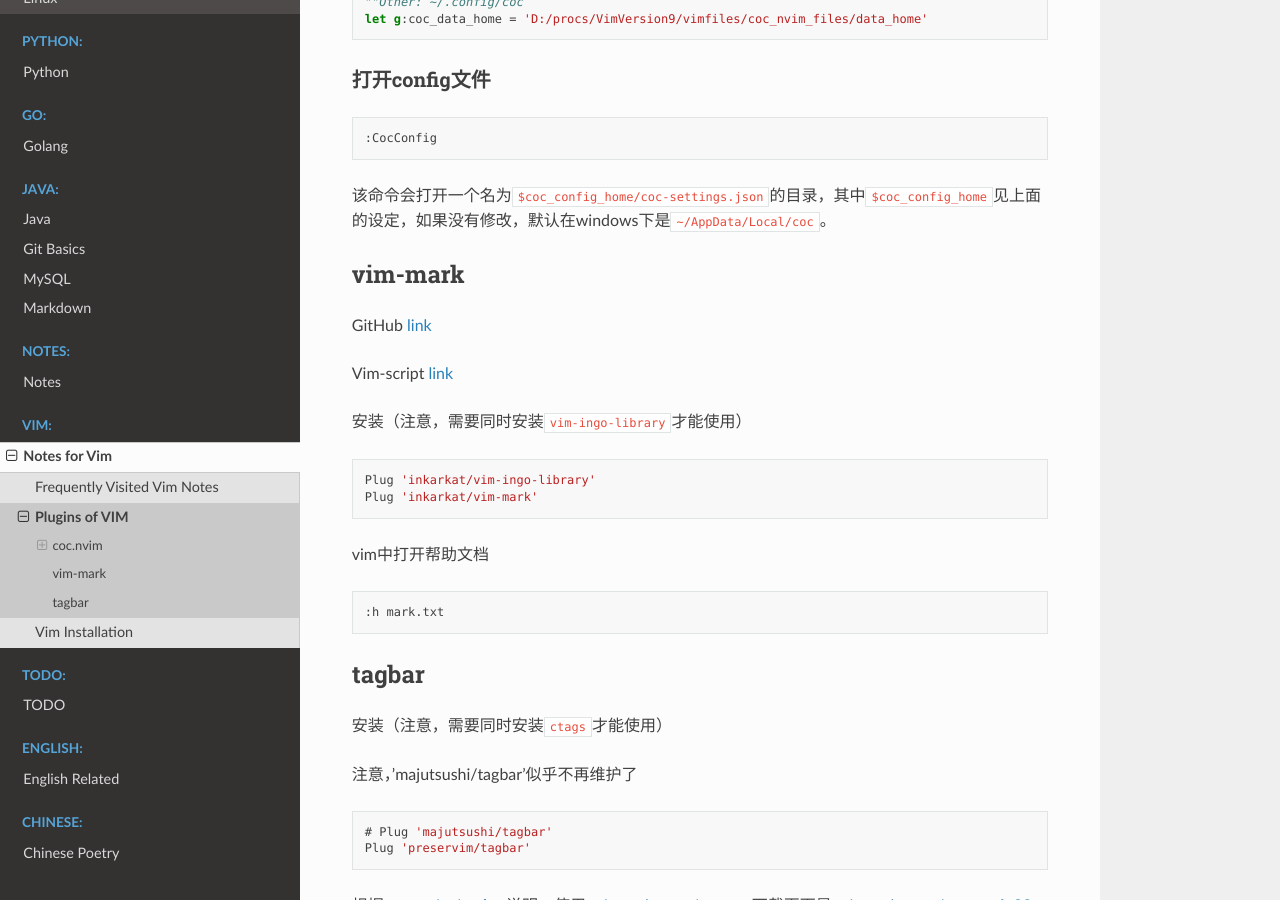
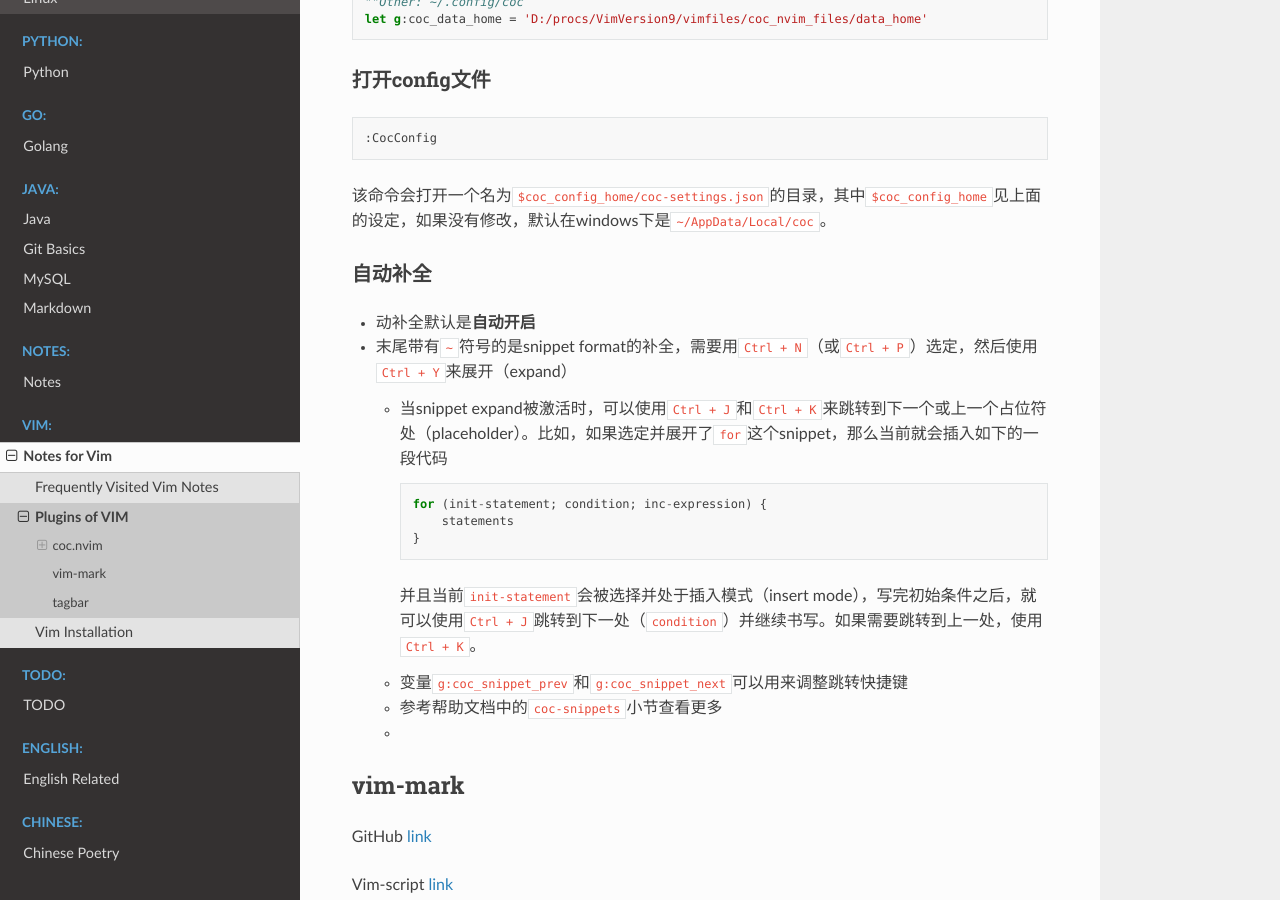
Before and after one commit to Pyrad/pyradnotes, a Sphinx documentation site: the page built from source/Vim/vim_plugin.md, in a window 1280 px wide and 900 px high, scrolled down 705 px. Built offline with Sphinx 7.4.7 and the Read the Docs theme 2.0.0, drawn with Linux system fonts in a browser that asks for light colours.

Commit message:
About auto completion of coc-nvim

````diff
--- a/source/Vim/vim_plugin.md
+++ b/source/Vim/vim_plugin.md
@@ -43,6 +43,30 @@ let g:coc_data_home = 'D:/procs/VimVersion9/vimfiles/coc_nvim_files/data_home'
 ```
 
 该命令会打开一个名为`$coc_config_home/coc-settings.json`的目录，其中`$coc_config_home`见上面的设定，如果没有修改，默认在windows下是`~/AppData/Local/coc`。
+
+
+
+### 自动补全
+
+- 动补全默认是**自动开启**
+
+- 末尾带有`~`符号的是snippet format的补全，需要用`Ctrl + N`（或`Ctrl + P`）选定，然后使用`Ctrl + Y`来展开（expand）
+
+  - 当snippet expand被激活时，可以使用`Ctrl + J`和`Ctrl + K`来跳转到下一个或上一个占位符处（placeholder）。比如，如果选定并展开了`for`这个snippet，那么当前就会插入如下的一段代码
+
+    ```cpp
+    for (init-statement; condition; inc-expression) {
+        statements
+    }
+    ```
+
+    并且当前`init-statement`会被选择并处于插入模式（insert mode），写完初始条件之后，就可以使用`Ctrl + J`跳转到下一处（`condition`）并继续书写。如果需要跳转到上一处，使用`Ctrl + K`。
+
+  - 变量`g:coc_snippet_prev`和`g:coc_snippet_next`可以用来调整跳转快捷键
+
+  - 参考帮助文档中的`coc-snippets`小节查看更多
+
+  -
 
 
 
````
